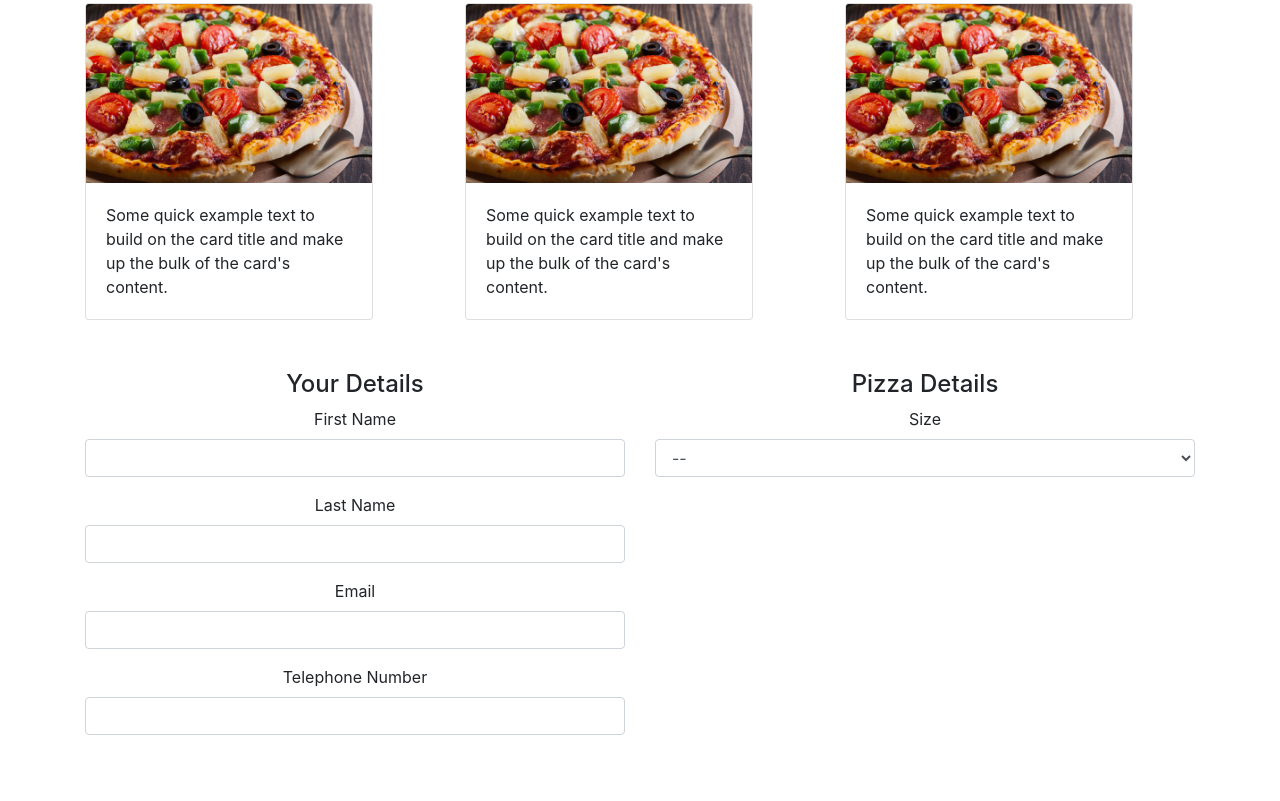
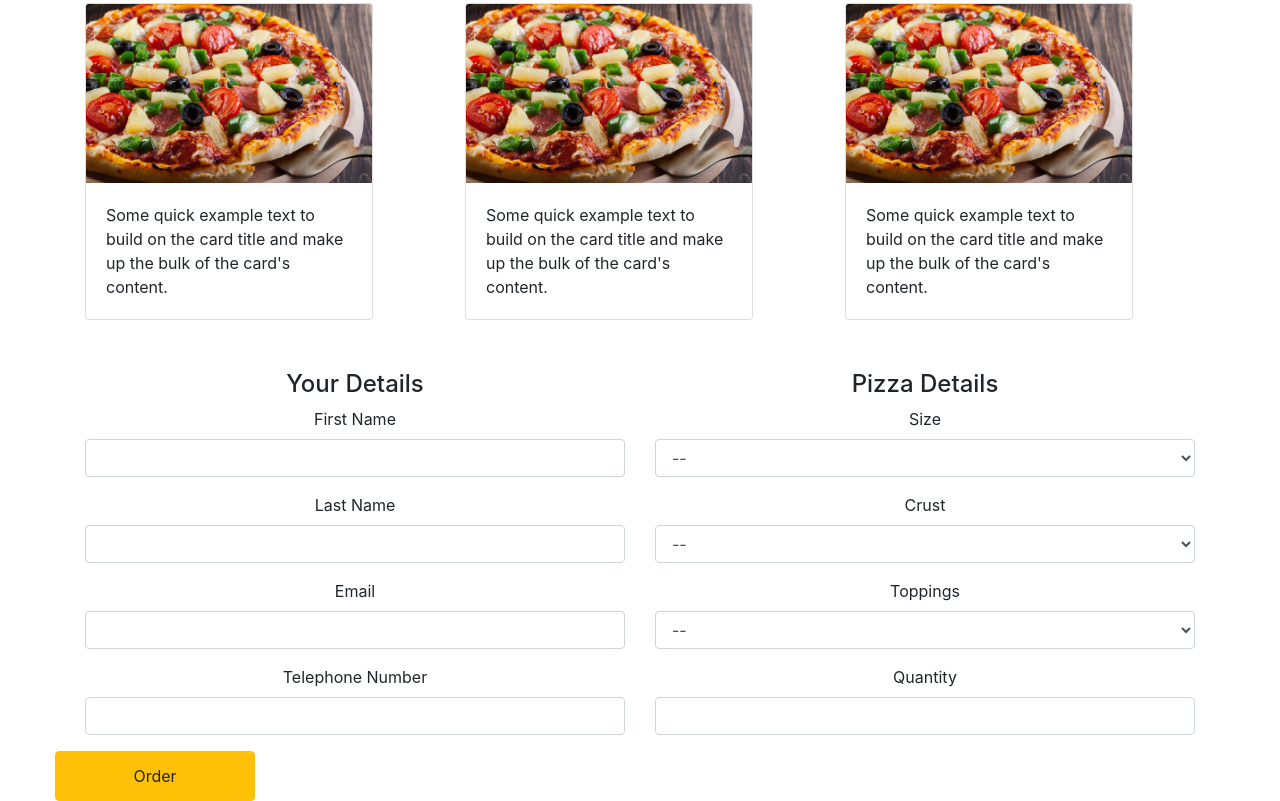
Before and after one commit to mwaniki9322/pizzadelivery-IP, a plain HTML site: page index.html in a window 1280 px wide. Shown: the part 1105-1906 px from the top of the page. Before the commit the page ends 1856 px from the top, so only its background shows below. Drawn offline with nearby package versions, Linux system fonts and the light colour scheme.

Commit message:
form select options

```diff
--- a/index.html
+++ b/index.html
@@ -126,12 +126,13 @@
      </div>
 
      <div class="container" id="container-3">
+          <form id="form">
+
             <div class="row" id="row-3">
               <div class="col-md-6" id="col-4">
                 <span>
                   <h4>Your Details</h4>
                   </span>
-          <form id="form">
             <div class="form-group">
               <label for="fname">First Name</label><br>
               <input type="text" id="fname" required class="form-control">
@@ -152,10 +153,13 @@
               <input type="tel" id="tel" required class="form-control">
             </div>
           </div>
+
+          <!--Pizza Details-->
           <div class="col-md-6" id="col-5">
             <span>
               <h4>Pizza Details</h4>
             </span>
+
             <div class="form-group">
              <label for="size">Size</label><br>
              <select id="size" class="form-control">
@@ -165,6 +169,39 @@
               <option>Large</option>
              </select>
              </div>
+
+            <div class="form-group">
+              <label for="crust">Crust</label>
+              <select id="crust" class="form-control">
+                <option>--</option>
+                <option>Crispy</option>
+                <option>Stuffed</option>
+                <option>Gluten-free
+                </option>
+              </select>
+            </div>
+
+            <div class="form-group">
+              <label for="toppings">Toppings</label><br>
+              <select id="toppings" class="form-control">
+                <option>--</option>
+                <option>Black olives</option>
+                <option>Anchovies</option>
+                <option>Bacon</option>
+              </select>
+            </div>
+
+            <div class="form-group">
+              <label for="quantity">Quantity</label>
+              <input type="number" id="quantity" min="1" max="10" class="form-control">
+            </div>
+
+           </div>
+           <div class="row" id="row-3">
+            <button type="button" id="btn" class="btn btn-warning">Order</button>
+          </div>
+
+
           </form>
 
        </div>
```
Lines whose indentation alone changed are shown as unchanged.
